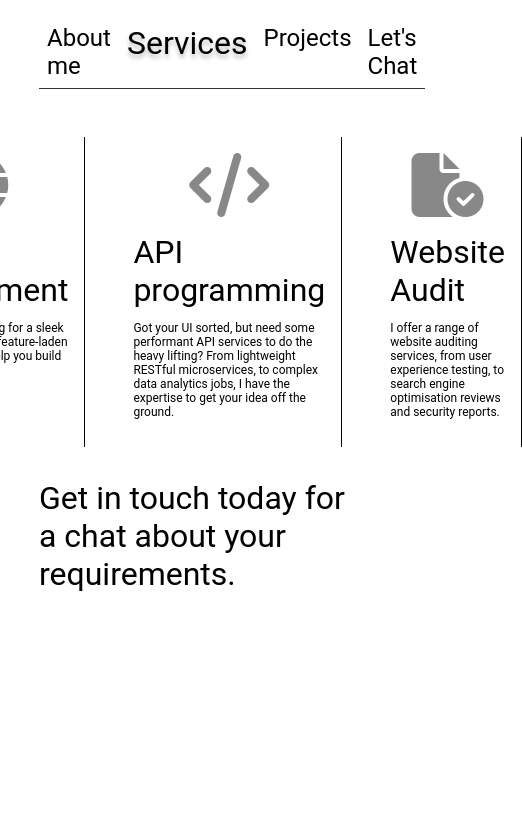
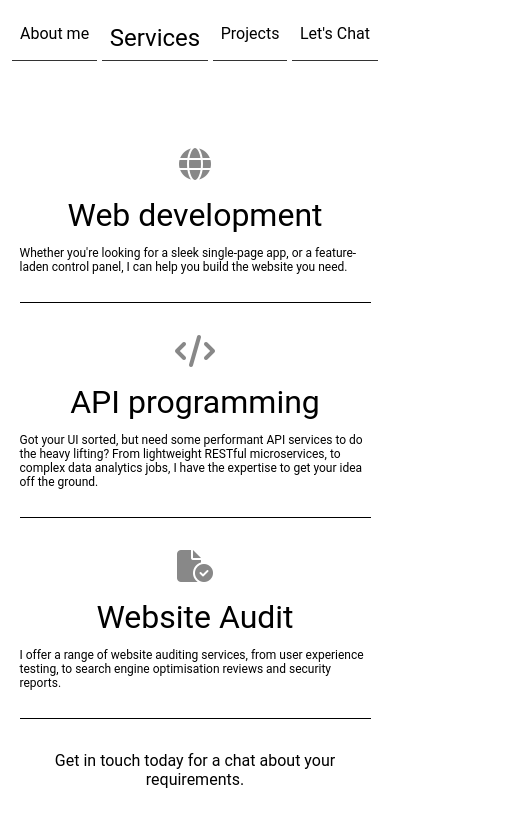
Before and after one commit to lucystevens/lucystevens-ui, a React (Create React App) app: page /services in a window 390 px wide. Shown: the top 826 px of the page, 522 px wide, since content can reach past the window. Built offline with nearby package versions, Linux system fonts and the light colour scheme.

Commit message:
Initial mobile optimisation

```diff
--- a/src/components/App/App.scss
+++ b/src/components/App/App.scss
@@ -1,5 +1,5 @@
 .App {
-  width:100%;
+  width: 100%;
   height: 100%;
   display: flex;
   flex-direction: column;
@@ -22,7 +22,7 @@
 
       &.active {
         font-size: 2rem;
-        text-shadow: 0 4px 4px rgba(0, 0, 0, 0.25);
+        //text-shadow: 0 4px 4px rgba(0, 0, 0, 0.25);
       }
 
       &:hover {
@@ -32,3 +32,21 @@
     }
   }
 }
+
+// mobile
+@media (max-width: 800px) {
+  .App {
+    .navbar {
+      width: 95%;
+      padding: 1rem 0;
+
+      .navlink {
+        font-size: 1rem;
+
+        &.active {
+          font-size: 1.5rem;
+        }
+      }
+    }
+  }
+}
--- a/src/components/pages/HomePage/HomePage.scss
+++ b/src/components/pages/HomePage/HomePage.scss
@@ -45,7 +45,7 @@
             display: flex;
             flex-grow: 1;
             aspect-ratio: 1/1;
-            max-width: 256px;
+            max-width: 500px;
 
             background-size: contain;
             background-repeat: no-repeat;
@@ -70,26 +70,19 @@
     }
 }
 
-@media (max-width: 600px) {
+// mobile
+@media (max-width: 800px) {
     .HomePage {
-        width: 100%;
-        margin: 20px;
+        width: 95%;
 
-        .profile {
-            .image {
-                width: 80px;
-                height: 80px;
-            }
-            .text {
-                max-width: 60%;
-                margin-right: 20px;
-
-                .icons {
-                    i {
-                        font-size: 20px;
-                    }
-                }
-            }
+        h1 { font-size: 2rem; }
+        h3 { font-size: 1rem; }
+        .intro {
+            flex-direction: column-reverse;
+            align-items: center;
+            gap: 2rem;
+            .image { width: 50% }
+            .text .scroll-container { height: 40px }
         }
     }
 }
@@ -98,5 +91,9 @@
 @media (min-width: 2000px) {
     .HomePage {
         width: 60%;
+
+        h1 { font-size: 6rem; }
+        h3 { font-size: 3rem; }
+        .intro .text .scroll-container { height: 120px }
     }
 }
--- a/src/components/pages/ProjectsPage/ProjectsPage.scss
+++ b/src/components/pages/ProjectsPage/ProjectsPage.scss
@@ -69,6 +69,28 @@
     }
 }
 
+// mobile
+@media (max-width: 800px) {
+    .ProjectsPage {
+        width: 90%;
+
+        .project {
+            .heading {
+                flex-direction: column;
+                .technology {
+                    padding-top: 1rem;
+                    gap: 10px;
+                    flex-wrap: wrap
+                }
+            }
+
+            &.right .heading { flex-direction: column; }
+
+            &.left .heading .technology { justify-content: flex-start }
+        }
+    }
+}
+
 // wide screen desktop
 @media (min-width: 2000px) {
     .ProjectsPage {
--- a/src/components/pages/ServicesPage/ServicesPage.scss
+++ b/src/components/pages/ServicesPage/ServicesPage.scss
@@ -3,6 +3,7 @@
     flex-direction: column;
     flex-grow: 1;
     align-items: center;
+    justify-content: center;
     padding-top: 2rem;
     width: 80%;
 
@@ -33,7 +34,7 @@
     }
 
     .get-in-touch {
-        padding-top: 2rem;
+        padding-top: 4rem;
         font-size: 2rem;
         text-decoration: none;
         color: #000000;
@@ -45,9 +46,39 @@
     }
 }
 
+// mobile
+@media (max-width: 800px) {
+    .ServicesPage {
+        width: 90%;
+        .services {
+            flex-direction: column;
+            gap: 1rem;
+
+            .service {
+                padding: 1rem 0;
+                border-bottom: 1px solid #000000;
+                border-right: none;
+                width: 100%;
+
+                &.last {
+                    border-bottom: none;
+                }
+
+                i, svg { font-size: 2rem; }
+            }
+        }
+
+        .get-in-touch {
+            padding: 2rem;
+            font-size: 1rem;
+            text-align: center;
+        }
+    }
+}
+
 // wide screen desktop
 @media (min-width: 2000px) {
-    .ProjectsPage {
+    .ServicesPage {
         width: 60%;
     }
 }
```
